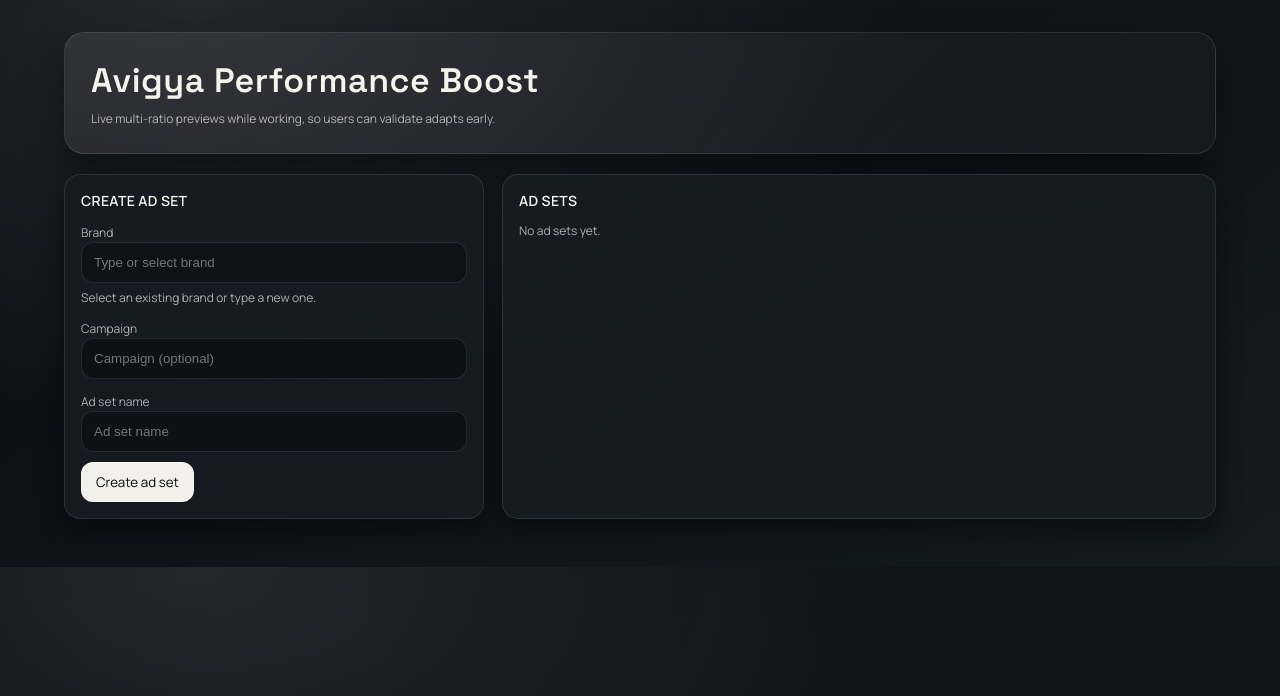
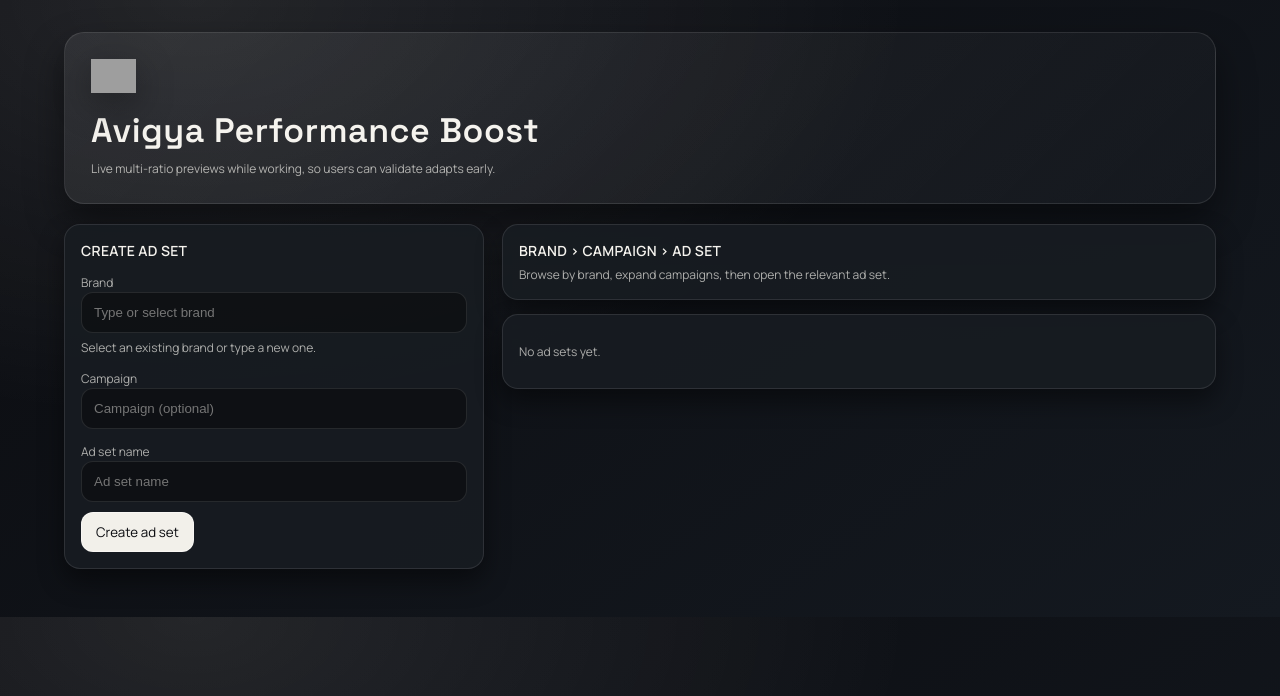
Before and after one commit to Bingeljell/performance_genai, a FastAPI app: page / in a window 1280 px wide. Shown: the top 696 px of the page. Run offline with FastAPI, Linux system fonts and the light colour scheme; grey boxes are pictures that could not be loaded.

Commit message:
Added logo and updated UI on home page

```diff
--- a/src/performance_genai/api/app.py
+++ b/src/performance_genai/api/app.py
@@ -26,6 +26,9 @@ templates = Jinja2Templates(directory=str(BASE_DIR / "templates"))
 static_dir = BASE_DIR / "static"
 static_dir.mkdir(parents=True, exist_ok=True)
 app.mount("/static", StaticFiles(directory=str(static_dir)), name="static")
+assets_dir = BASE_DIR.parents[2] / "assets"
+if assets_dir.exists():
+    app.mount("/assets", StaticFiles(directory=str(assets_dir)), name="assets")
 
 store = ProjectStore()
 
--- a/src/performance_genai/api/templates/index.html
+++ b/src/performance_genai/api/templates/index.html
@@ -30,11 +30,25 @@
       a:hover { text-decoration: underline; }
       .wrap { max-width: 1200px; margin: 0 auto; padding: 32px 24px 48px; }
       .hero { border: 1px solid var(--stroke); border-radius: 20px; padding: 26px; background: linear-gradient(135deg, rgba(255,255,255,0.08), rgba(255,255,255,0.02)); box-shadow: 0 18px 38px var(--shadow); }
+      .brand-bar { display: flex; align-items: center; gap: 14px; margin-bottom: 16px; }
+      .brand-logo { height: 34px; width: auto; display: block; filter: drop-shadow(0 10px 18px rgba(0,0,0,0.35)); }
       h1 { margin: 0 0 8px; font-size: 34px; letter-spacing: 0.5px; font-family: "Space Grotesk", "Manrope", sans-serif; }
       .muted { color: var(--muted); font-size: 12px; }
       .row { display: grid; grid-template-columns: 420px 1fr; gap: 18px; margin-top: 20px; }
       @media (max-width: 980px) { .row { grid-template-columns: 1fr; } }
       .card { border: 1px solid var(--stroke); border-radius: 16px; padding: 16px; background: var(--panel2); box-shadow: 0 12px 26px var(--shadow); }
+      .brand-stack { display: flex; flex-direction: column; gap: 14px; }
+      .brand-card { border: 1px solid var(--stroke); border-radius: 18px; padding: 16px; background: linear-gradient(135deg, rgba(255,255,255,0.06), rgba(255,255,255,0.02)); box-shadow: 0 14px 28px var(--shadow); }
+      .brand-title { font-size: 20px; font-family: "Space Grotesk", "Manrope", sans-serif; letter-spacing: 0.4px; margin: 0 0 8px; }
+      .campaign-accordion { border-top: 1px solid rgba(255,255,255,0.06); padding-top: 8px; margin-top: 8px; }
+      .campaign-accordion summary { cursor: pointer; list-style: none; }
+      .campaign-accordion summary::-webkit-details-marker { display: none; }
+      .campaign-title { display: flex; justify-content: space-between; align-items: center; gap: 10px; font-size: 13px; font-weight: 600; }
+      .campaign-left { display: flex; align-items: center; gap: 8px; }
+      .campaign-name { letter-spacing: 0.2px; }
+      .chev { font-size: 12px; opacity: 0.7; transition: transform 0.2s ease; }
+      details[open] .chev { transform: rotate(180deg); }
+      .adset-list { margin: 8px 0 0 0; padding-left: 18px; }
       input[type=text], select { width: 100%; padding: 12px; border-radius: 12px; border: 1px solid var(--stroke); background: rgba(0,0,0,0.35); color: var(--text); }
       button { padding: 10px 14px; border-radius: 12px; border: 1px solid var(--stroke); background: rgba(255,255,255,0.08); color: var(--text); cursor: pointer; font-family: "Manrope", ui-sans-serif, system-ui; }
       button:hover { background: rgba(255,255,255,0.14); }
@@ -50,6 +64,9 @@
   <body>
     <div class="wrap">
       <div class="hero">
+        <div class="brand-bar">
+          <img class="brand-logo" src="/assets/avigya-horizontal.png" alt="Avigya" />
+        </div>
         <h1>Avigya Performance Boost</h1>
         <div class="muted">Live multi-ratio previews while working, so users can validate adapts early.</div>
       </div>
@@ -82,16 +99,25 @@
             </div>
           </form>
         </div>
-        <div class="card">
-          <h2 style="margin:0 0 10px; font-size:14px; text-transform:uppercase; letter-spacing:0.3px;">Ad sets</h2>
+        <div class="brand-stack">
+          <div class="card">
+            <h2 style="margin:0; font-size:14px; text-transform:uppercase; letter-spacing:0.3px;">Brand > Campaign > Ad set</h2>
+            <div class="muted" style="margin-top:6px;">Browse by brand, expand campaigns, then open the relevant ad set.</div>
+          </div>
           {% if projects %}
             {% for brand, campaigns in grouped.items() %}
-              <div style="margin-bottom: 12px;">
-                <div style="font-size: 13px; font-weight: 600;">{{ brand }}</div>
-                <div style="margin-top: 6px;">
-                  {% for campaign, items in campaigns.items() %}
-                    <div class="muted" style="margin: 6px 0 4px;">{{ campaign }}</div>
-                    <ul>
+              <div class="brand-card">
+                <h3 class="brand-title">{{ brand }}</h3>
+                {% for campaign, items in campaigns.items() %}
+                  <details class="campaign-accordion" {% if loop.first %}open{% endif %}>
+                    <summary class="campaign-title">
+                      <span class="campaign-left">
+                        <span class="campaign-name">{{ campaign }}</span>
+                        <span class="chev">▾</span>
+                      </span>
+                      <span class="muted">{{ items|length }} ad set{% if items|length != 1 %}s{% endif %}</span>
+                    </summary>
+                    <ul class="adset-list">
                       {% for p in items %}
                         <li>
                           <a href="/projects/{{ p.project_id }}">{{ p.name }}</a>
@@ -99,12 +125,14 @@
                         </li>
                       {% endfor %}
                     </ul>
-                  {% endfor %}
-                </div>
+                  </details>
+                {% endfor %}
               </div>
             {% endfor %}
           {% else %}
-            <p class="muted">No ad sets yet.</p>
+            <div class="card">
+              <p class="muted">No ad sets yet.</p>
+            </div>
           {% endif %}
         </div>
       </div>
```
Also changed, not shown: docs/changelog.md, 1 other file.
